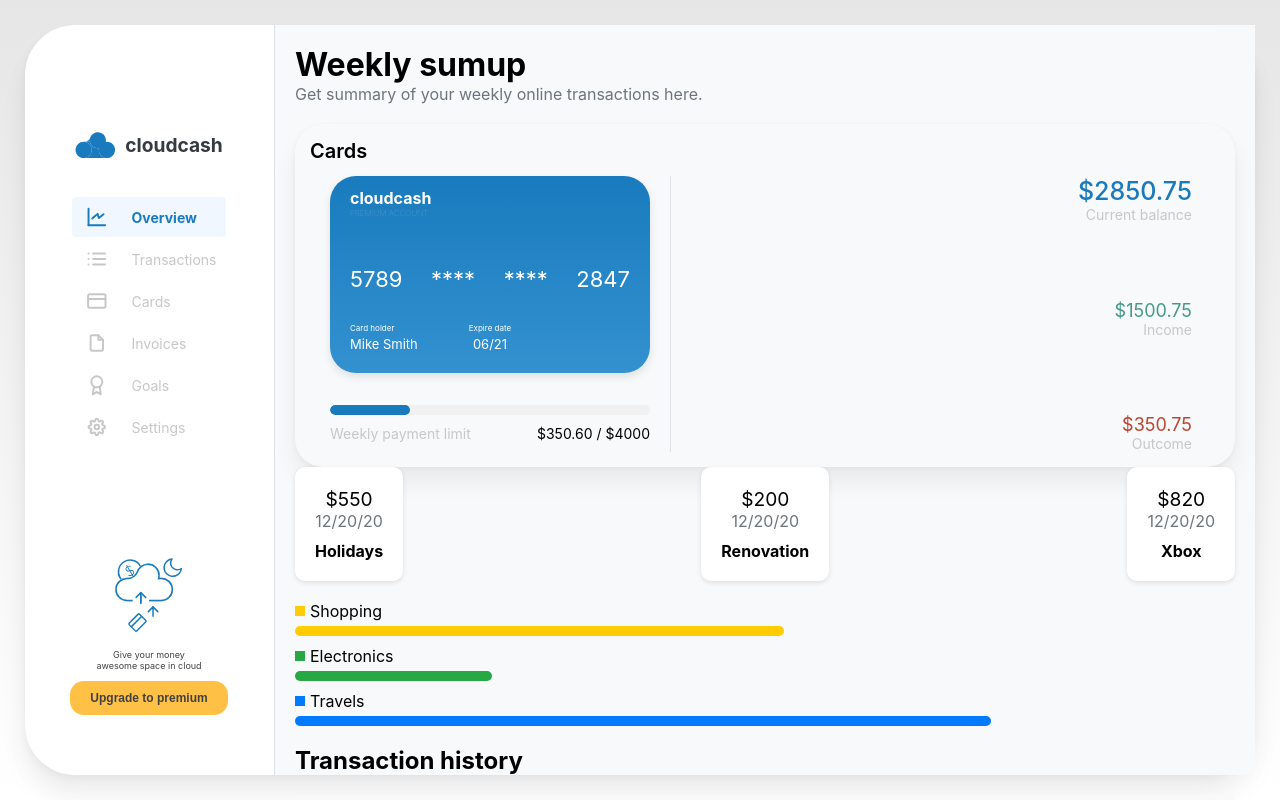
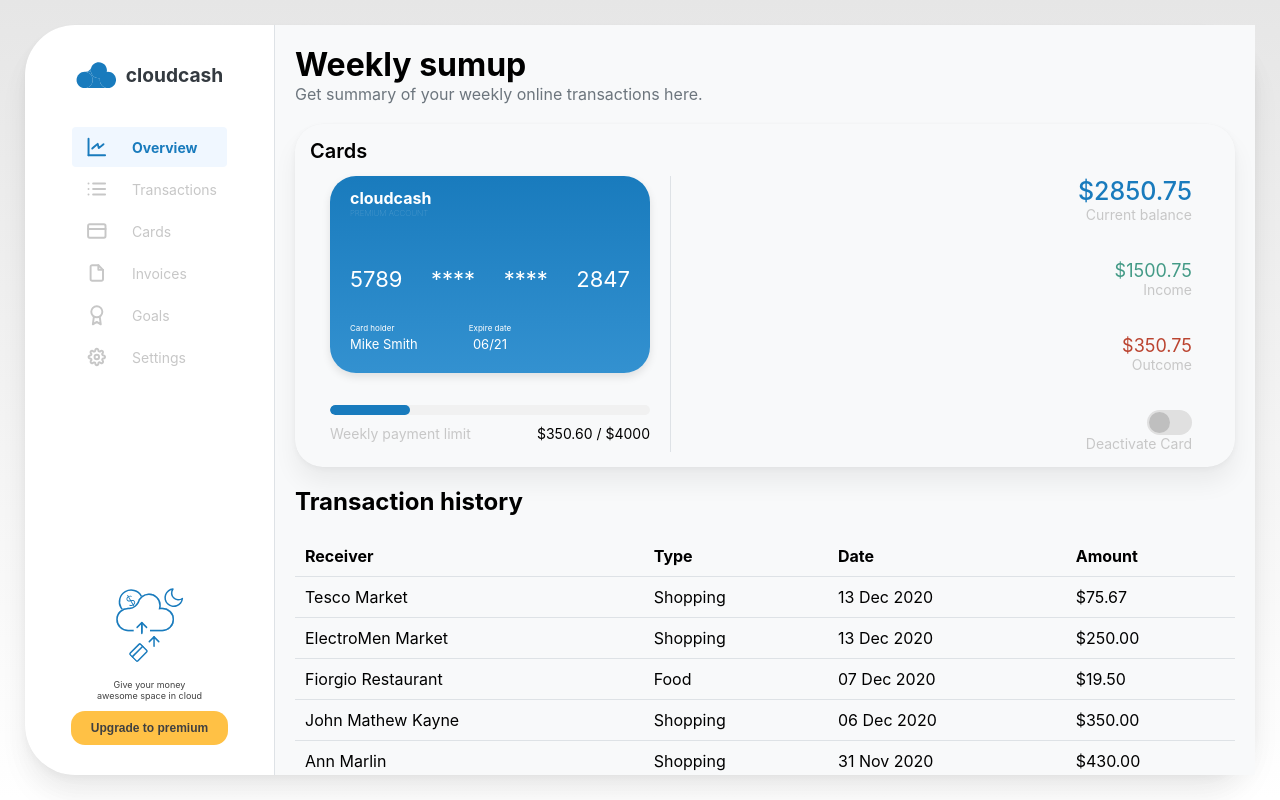
Before and after one commit to Rahulpurbia/cantilever, a React (Create React App) app: page / in a window 1280 px wide. Shown: the top 800 px of the page. Built offline with nearby package versions, Linux system fonts and the light colour scheme.

Commit message:
update cards section

```diff
--- a/src/components/Cards/Cards.css
+++ b/src/components/Cards/Cards.css
@@ -48,9 +48,10 @@
     flex-direction: column;
     justify-content: space-between;
     align-items: flex-end;
+    text-align: right;
 }
 
-.balance-details .value {
+.current-balance .value {
     font-size: 25px;
     font-weight: 500;
     color: var(--blue);
@@ -73,3 +74,7 @@
     color: var(--light-text);
     text-align: right;
 }
+
+.balance * {
+    margin-left: auto;
+}
--- a/src/components/Cards/Cards.tsx
+++ b/src/components/Cards/Cards.tsx
@@ -3,6 +3,7 @@ import React from "react";
 import "./Cards.css";
 import Card from "../Card/Card";
 import ProgressBar from "../ProgressBar/ProgressBar";
+import ToggleButton from "../ToggleButton/ToggleButton";
 
 const Cards = () => {
   return (
@@ -41,6 +42,10 @@ const Cards = () => {
             </div>
             <div className="label">Outcome</div>
           </div>
+          <div className="balance">
+            <ToggleButton />
+            <div className="label">Deactivate Card</div>
+          </div>
         </div>
       </div>
     </div>
--- a/src/components/Sidebar/Sidebar.css
+++ b/src/components/Sidebar/Sidebar.css
@@ -4,7 +4,6 @@
     flex-direction: column;
     align-items: center;
     padding: 30px;
-    padding-top: 50px;
     border-right: 1px solid #dee2e6;
     height: 100%;
 
--- /dev/null
+++ b/src/components/ToggleButton/ToggleButton.css
@@ -0,0 +1,30 @@
+/* src/components/ToggleButton.css */
+.toggle-switch {
+    width: 45px;
+    height: 25px;
+    border-radius: 25px;
+    background-color: #e0e0e0;
+    position: relative;
+    cursor: pointer;
+    transition: background-color 0.3s;
+}
+
+.toggle-switch.on {
+    background-color: var(--blue);
+}
+
+.toggle-handle {
+    width: 21px;
+    height: 21px;
+    border-radius: 50%;
+    background-color: #bfbfbf;
+    position: absolute;
+    top: 2px;
+    left: 2px;
+    transition: left 0.3s, background-color 0.3s;
+}
+
+.toggle-switch.on .toggle-handle {
+    left: 22px;
+    background-color: #fff;
+}
--- /dev/null
+++ b/src/components/ToggleButton/ToggleButton.tsx
@@ -0,0 +1,22 @@
+// src/components/ToggleButton.js
+import React, { useState } from "react";
+import "./ToggleButton.css";
+
+const ToggleButton = () => {
+  const [isOn, setIsOn] = useState<boolean>(false);
+
+  const handleToggle = () => {
+    setIsOn(!isOn);
+  };
+
+  return (
+    <div
+      className={`toggle-switch ${isOn ? "on" : "off"}`}
+      onClick={handleToggle}
+    >
+      <div className="toggle-handle"></div>
+    </div>
+  );
+};
+
+export default ToggleButton;
--- a/src/pages/homepage/index.tsx
+++ b/src/pages/homepage/index.tsx
@@ -13,14 +13,14 @@ const Homepage = (props: Props) => {
   return (
     <div className="outer-wrapper">
       <div className="dashboard-wrapper">
-      <div className="sidebar">
+        <div className="">
           <Sidebar />
         </div>
         <div className="content">
           <Header />
           <Cards />
-        <Goals />
-        <OutcomeStatistics />
+          {/* <Goals /> */}
+          {/* <OutcomeStatistics /> */}
           <TransactionHistory />
         </div>
       </div>
--- a/src/pages/homepage/style.css
+++ b/src/pages/homepage/style.css
@@ -23,4 +23,5 @@
     flex-grow: 1;
     padding: 20px;
     background-color: #f8f9fa;
+    overflow: auto;
 }
```
Lines whose indentation alone changed are shown as unchanged.
